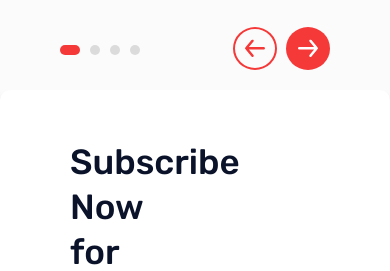
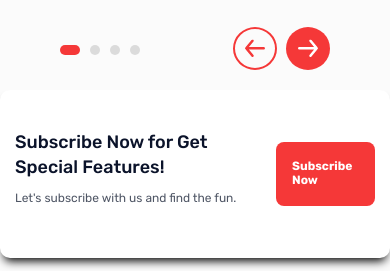
Before and after one commit to beksultane/1-module, a website: page index.html in a window 390 px wide. Shown: the part 5856-6127 px from the top of the page. Drawn offline with Linux system fonts and the light colour scheme.

Commit message:
adaptation

```diff
--- a/scss/_footer.scss
+++ b/scss/_footer.scss
@@ -4,7 +4,7 @@
 .flex {
   display: flex;
   justify-content: space-between;
-  margin-top: 16%;
+  margin-top: 10%;
 
   &__col-1 {
     &_texts {
--- a/scss/_section.scss
+++ b/scss/_section.scss
@@ -360,7 +360,7 @@
     color: $text-color;
   }
   &__btn {
-    padding: 17px 55px;
+    padding: 20px 55px;
     background: #F53838;
     border-radius: 8px;
     font-weight: 700;
@@ -371,4 +371,52 @@
       box-shadow: $box-shadow;
     }
   }
+
+  @media (max-width: 1170px) {
+    max-width: 900px;
+    margin: 0 auto;
+
+    &__title {
+      font-size: 28px;
+      line-height: 38px;
+    }
+
+    &__btn {
+      padding: 20px 50px;
+    }
+  }
+
+  @media (max-width: 920px) {
+    max-width: 700px;
+    padding: 45px 40px;
+
+    &__title {
+      font-size: 22px;
+      padding-right: 10%;
+    }
+
+    &__btn {
+      padding: 20px 36px;
+    }
+  }
+
+  @media (max-width: 540px) {
+    max-width: 500px;
+    padding: 40px 15px;
+
+    &__title {
+      font-size: 18px;
+      padding-right: 5%;
+      line-height: 25px;
+    }
+
+    &__text {
+      font-size: 12px;
+    }
+
+    &__btn {
+      font-size: 12px;
+      padding: 18px 16px;
+    }
+  }
 }
```
Also changed, not shown: css/style.css, 1 other file.
